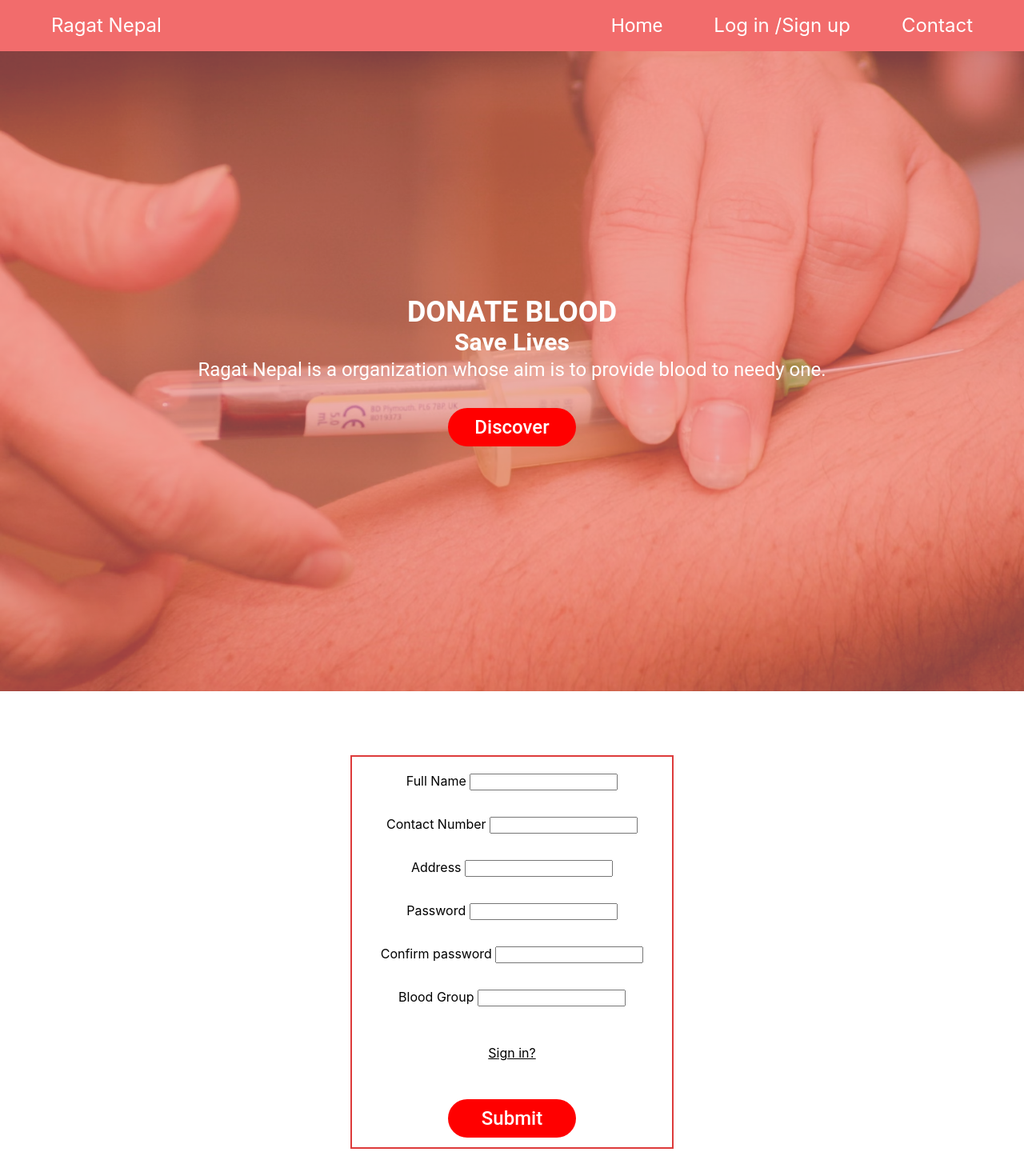
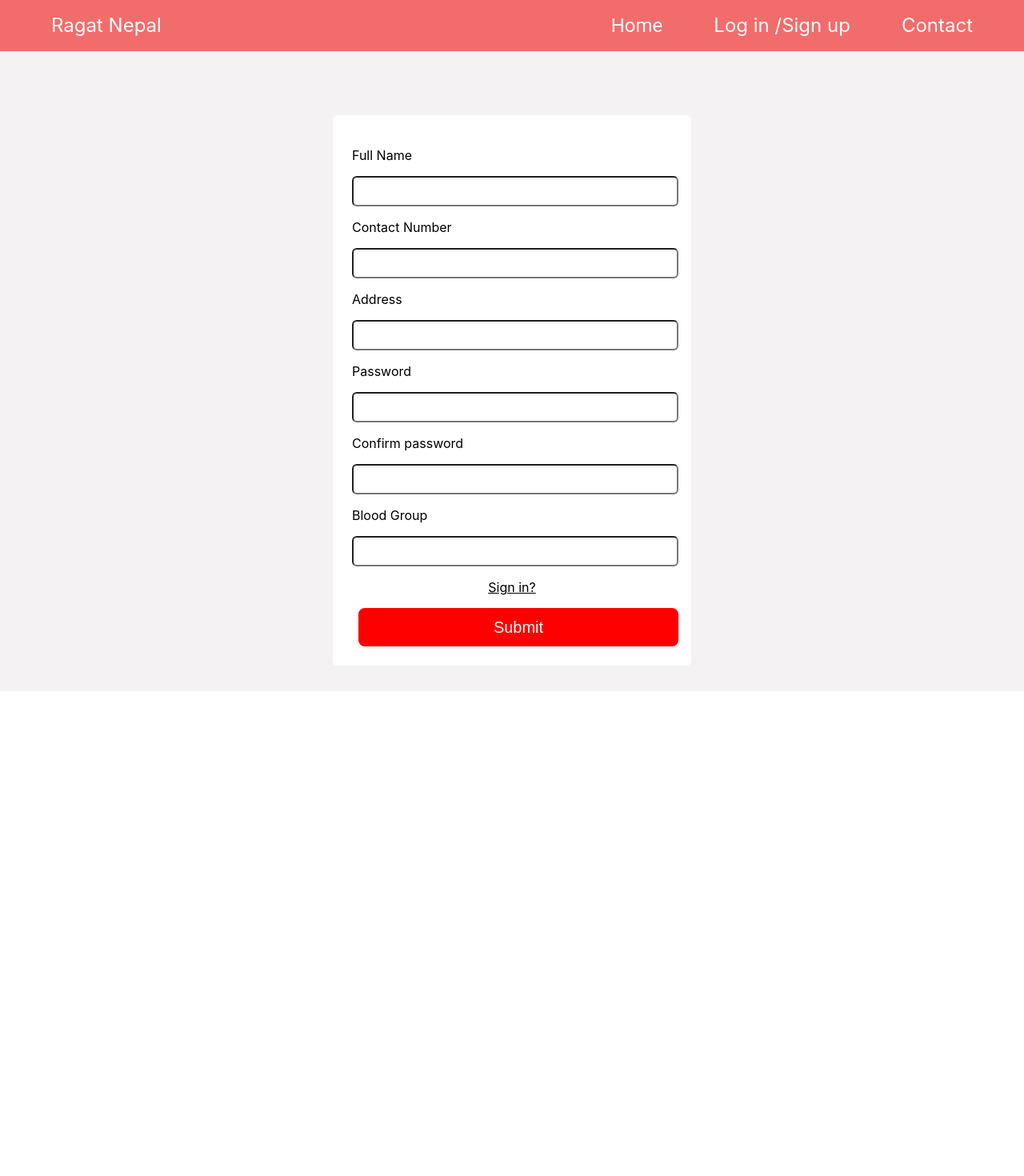
Before and after one commit to bhattaraisushma/RagatNepal, a React (Create React App) app: page /login in a window 1280 px wide. Shown: the top 1470 px of the page at 80% size. After the commit the page ends 864 px from the top, so only its background shows below. Built offline with nearby package versions, Linux system fonts and the light colour scheme.

Commit message:
react router

```diff
--- a/package.json
+++ b/package.json
@@ -37,6 +37,7 @@
     ]
   },
   "devDependencies": {
+    "react-router-dom": "^6.22.3",
     "tailwindcss": "^3.4.3"
   }
 }
--- a/src/App.js
+++ b/src/App.js
@@ -2,15 +2,26 @@ import React from 'react'
 import Navbar from './components/Navbar'
 import Home from './components/Home'
 import Login from './Pages/Login'
-
+import  {BrowserRouter,Routes,Route, } from 'react-router-dom'
 const App = () => {
   return (
     <div>
 
-        <Navbar />
-      <Home/>
+         <BrowserRouter>
+         <Navbar/>
+        <Routes>
+
+          <Route path='/' element ={ <Home/>}/>
+          <Route path='/login' element={ <Login/>}>
+           </Route>
+
+
+        </Routes>
+        </BrowserRouter>
+
+
       <div className=' flex justify-center'>
-        <Login/>
+
       </div>
     </div>
   )
--- a/src/Pages/Login.js
+++ b/src/Pages/Login.js
@@ -13,34 +13,42 @@ const Login = () => {
         setLogin(true)
     }
   return (
-    <div className='h-screen' id ="login">
-    <div className=' flex flex-col  h-[30rem] w-[25rem] border-[2px]  border-solid border-[#DD3B3B]  justify-center items-center mt-[5rem] gap-[2rem] pt-2  '>
+    <div className='h-screen flex justify-center bg-[#f4f2f2]  ' >
+
+    <div className=' inline-block bg-[#ffffff]  w-[25rem]  h-fit rounded-md  justify-center items-center mt-[5rem] gap-[2rem] p-6  '>
+
      { login ? (
         <>
-        <label >Full Name    <input type=" text" value=" " required></input></label>
 
-   <label>Contact Number <input type=" number" value=" " required></input></label>
+        <label className='flex flex-col w-full' >
+         <p> Full Name </p>
+          <input type=" text" value=" " className='h-8 w-full rounded-md' required  ></input>
+         </label>
 
-   <label>Address  <input type=" address" value=" " required></input></label>
+         <label className='inline-block flex-col w-full' >
+          <p>Contact Number</p> <input type=" number" value=" " className='h-8 w-full rounded-md'required></input></label>
 
-   <label>Password   <input type=" password" value=" "required></input></label>
+          <label className='inline-block flex-col w-full' >
+            <p>Address </p> <input type=" address" value=" " className='h-8 w-full rounded-md' required></input></label>
 
-   <label>Confirm password  <input type=" password" value=" "required></input></label>
-   <label>Blood Group <input type=" drop down" value=" "required></input></label>
-   <p className=' underline hover:cursor-pointer' onClick={()=>check()} >Sign in?</p>
+          <label className='inline-block flex-col w-full' ><p>Password  </p> <input type=" password" value=" "className='h-8 w-full rounded-md' required></input></label>
+          <label className='inline-block flex-col w-full' ><p>Confirm password </p> <input type=" password" value=" "className='h-8 w-full rounded-md' required></input></label>
+          <label className='inline-block flex-col w-full' ><p>Blood Group </p><input type=" drop down" value=" "required className='h-8 w-full rounded-md'></input></label>
+   <p className=' underline hover:cursor-pointer flex justify-center' onClick={()=>check()} >Sign in?</p>
    </> )
    :
    (
    <>
+
    <Signup/>
-   <p className=' underline hover:cursor-pointer' onClick={()=>checklog()} >Login in?</p>
+   <p className=' underline hover:cursor-pointer flex justify-center' onClick={()=>checklog()} >Login in?</p>
    </>
    )
 
    }
 
 
-      <Button content={"Submit"}/>
+   <button className='w-full h-12 rounded-lg bg-[red] border-0  text-white text-xl ml-2 mr-2'>Submit</button>
 
     </div>
     </div>
--- a/src/Pages/Signup.js
+++ b/src/Pages/Signup.js
@@ -3,8 +3,8 @@ import React from 'react'
 const Signup = () => {
   return (
     <div className='flex flex-col justify-center gap-8'>
-      <label>Name<input type="text" value= " " required></input> </label>
-      <label>Password <input  type="password" value="" required ></input> </label>
+     <label className='inline-block flex-col w-full' >Name<input type="text" value= " " className='h-8 w-full rounded-md' required></input> </label>
+     <label className='inline-block flex-col w-full' >Password <input  type="password"className='h-8 w-full rounded-md' value="" required ></input> </label>
 
     </div>
   )
--- a/src/components/Button.js
+++ b/src/components/Button.js
@@ -3,7 +3,7 @@ import React from 'react'
 const Button = (props) => {
   return (
     <div>
-      <button className='h-[3rem] w-[10rem] bg-[red] rounded-[3rem] border-0 text-white font-fontRoboto font-medium text-2xl'>{props.content}</button>
+      <button className=' ease-in duration-500 h-[3rem] w-[10rem] bg-[red] rounded-[3rem] border-0 text-white font-fontRoboto font-medium text-2xl'>{props.content}</button>
     </div>
   )
 }
--- a/src/components/Home.js
+++ b/src/components/Home.js
@@ -1,5 +1,4 @@
 import React from 'react'
-import Navbar from './Navbar'
 import { home } from '../data'
 import Button from './Button'
 
--- a/src/components/Navbar.js
+++ b/src/components/Navbar.js
@@ -1,5 +1,5 @@
 import { useEffect, useState } from "react"
-import {Link} from 'react-scroll'
+import { NavLink } from "react-router-dom"
 
 const Navbar = () => {
 
@@ -27,16 +27,17 @@ const Navbar = () => {
 
     <div className={ ` ${ scroll ? 'sticky top-0  bg-[#dd3b3b]  ': " "}  flex flex-row  bg-[#F26C6C] h-[4rem] justify-between items-center text-2xl  text-white   px-[4rem]  ` }>
         <p className=' font-Inter text-2xl'>Ragat Nepal</p>
-        <p className='flex flex-row float-end gap-[4rem] font-fontRoboto"'>
-        <Link to='/' smooth={true} duration={1000}><p className="font-fontRoboto">Home</p></Link>
-       <Link to ='login' smooth={true} duration={1000}>  <p>Log in /Sign up</p></Link>
+        <div className='flex flex-row  items-centerfloat-end gap-[4rem] font-fontRoboto"'>
+
+        <NavLink to='/' activeClassName='active-link' className='active:to-red-200 font-fontRoboto list-none  flex items-center  no-underline text-white active:underline'  >Home</NavLink>
+       <NavLink to = '/login' activeClassName="active-link"  className='flex items-center no-underline text-white active:underline '> Log in /Sign up</NavLink>
 
 
         <p>Contact</p>
 
 
 
-        </p>
+        </div>
         </div>
   )
 }
```
Also changed, not shown: public/robots.txt (deleted), 1 other file (tests, documents, lock files or other folders).
